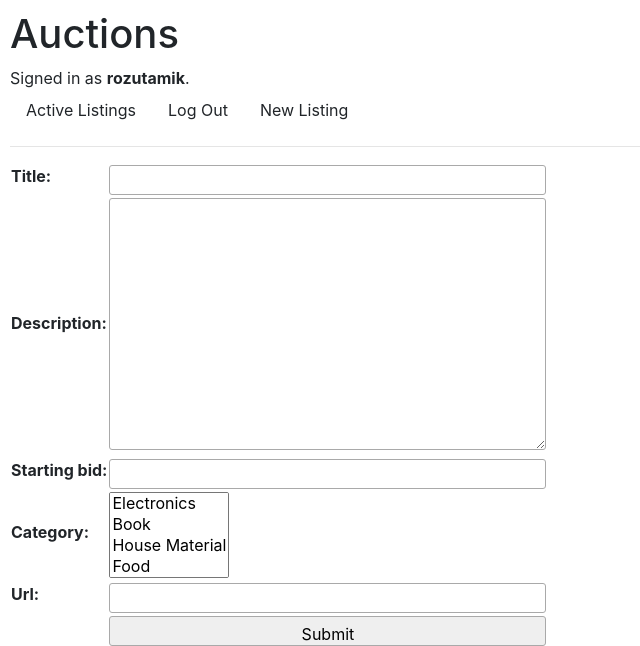
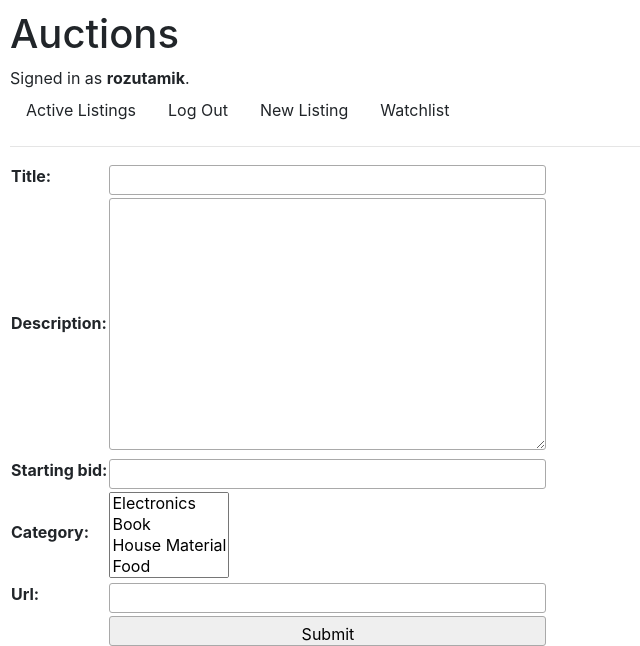
Before and after one commit to sefadegirmenci/E-Commerce-Website, a Django app: page /new_listing in a window 1280 px wide. Shown: the top 646 px of the page, without its empty margins (0-640 px from the left). Run offline with Django 3.2, Linux system fonts and the light colour scheme; a user stored in the database is signed in; data comes from the database, SQL or seed files in the repository; parts of the project's set-up code (start-up, migrations or seed data) failed here and were passed over; some libraries are stand-ins or nearby versions.

Commit message:
Add watchlist page

```diff
--- a/auctions/templates/auctions/layout.html
+++ b/auctions/templates/auctions/layout.html
@@ -27,6 +27,9 @@
                 <li class="new-listing">
                     <a class="nav-link" href="{% url 'new-listing' %}">New Listing</a>
                 </li>
+                <li>
+                    <a class="nav-link" href="{% url 'watchlist' %}">Watchlist</a>
+                </li>
             {% else %}
                 <li class="nav-item">
                     <a class="nav-link" href="{% url 'login' %}">Log In</a>
--- a/auctions/urls.py
+++ b/auctions/urls.py
@@ -13,4 +13,5 @@ urlpatterns = [
     path("remove_watchlist/<int:id>", views.remove_watchlist, name="remove-watchlist"),
     path("new_bidding/<int:id>", views.new_bidding, name="new-bidding"),
     path("new_comment/<int:id>", views.new_comment, name="new-comment"),
+    path("watchlist", views.watchlist, name="watchlist"),
 ]
--- a/auctions/views.py
+++ b/auctions/views.py
@@ -159,3 +159,8 @@ def new_comment(request,id):
         comment.save()
 
     return HttpResponseRedirect(reverse("listing", args=(id,)))
+
+def watchlist(request):
+    watchlist= request.user.watchlist.all()
+    return render(request, "auctions/watchlist.html",
+        {'watchlist':watchlist})
```
Also changed, not shown: auctions/templates/auctions/watchlist.html (added, +21 -0 lines).
